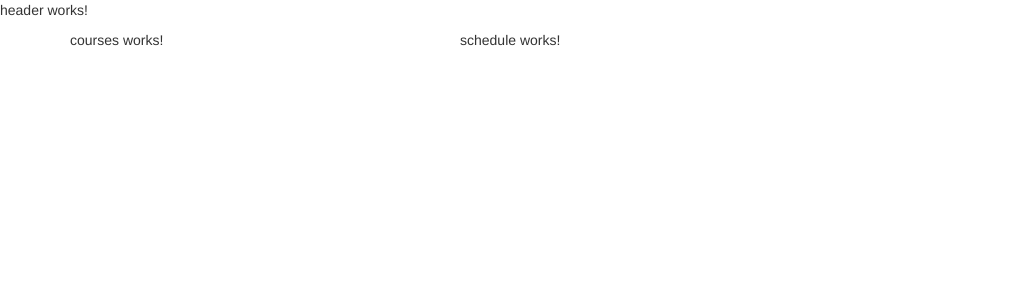
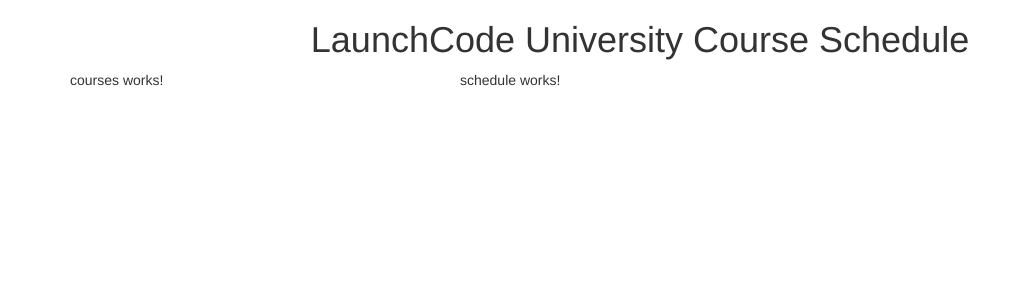
Before and after one commit to amitchell05/LC-CourseSchedule, an Angular app in the folder course-schedule/: page / in a window 1280 px wide. Shown: the top 300 px of the page, without its empty margins (0-1030 px from the left). Built offline with nearby package versions, Linux system fonts and the light colour scheme.

Commit message:
Header content set and styled.

```diff
--- a/course-schedule/src/app/header/header.component.html
+++ b/course-schedule/src/app/header/header.component.html
@@ -1 +1,3 @@
-<p>header works!</p>
+<div class="page-heade">
+    <h1 class="text-center">{{ title }}</h1>
+</div>
--- a/course-schedule/src/app/header/header.component.ts
+++ b/course-schedule/src/app/header/header.component.ts
@@ -6,6 +6,7 @@
   styleUrls: ['./header.component.css']
 })
 export class HeaderComponent implements OnInit {
+  title: string = 'LaunchCode University Course Schedule';
 
   constructor() { }
 
```
